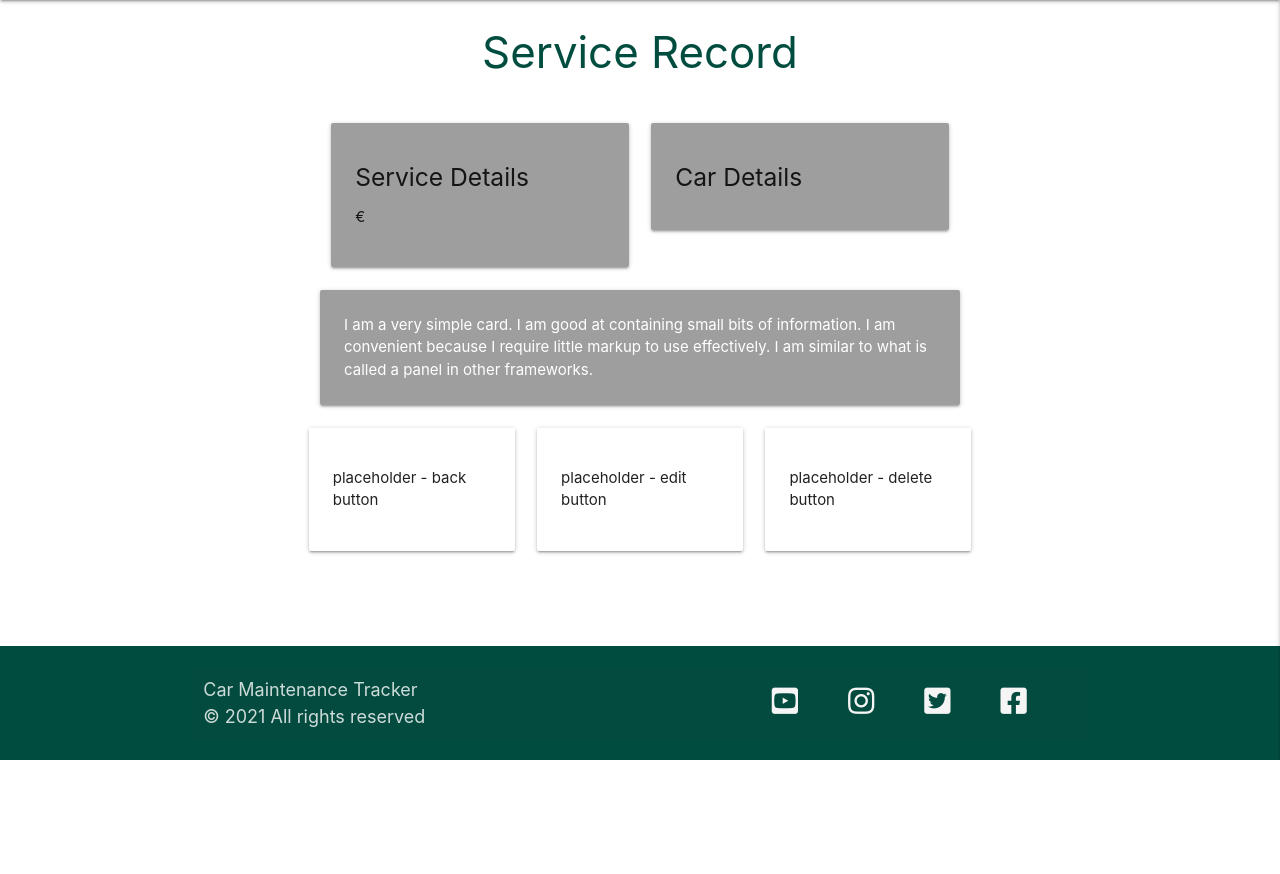
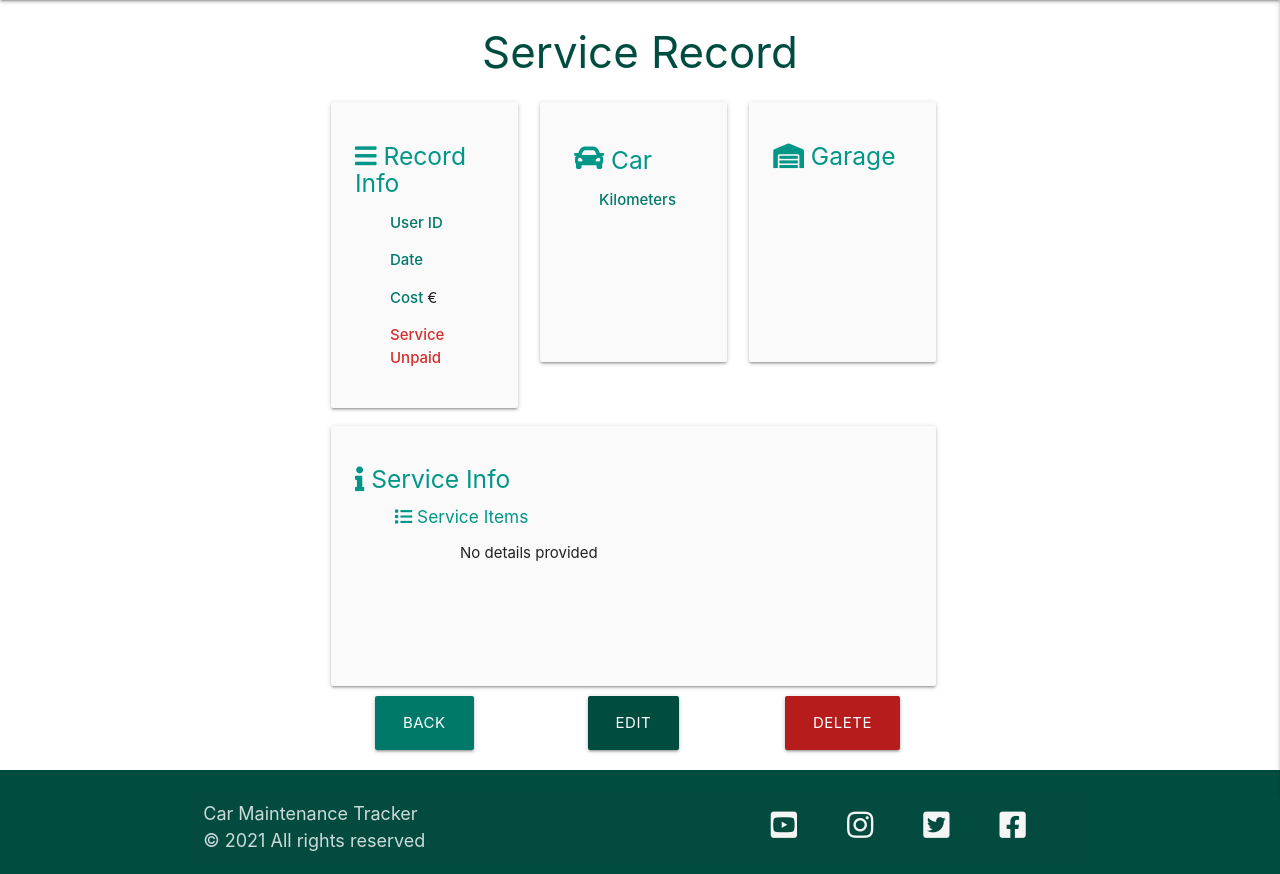
Before and after one commit to 31Amin/car_maintenance_tracker, a Flask app: template templates/detailed_record.html in a window 1280 px wide. Shown: the part 64-938 px from the top of the page. Before the commit the page ends 824 px from the top, so only its background shows below. Run offline with Flask 2, Linux system fonts and the light colour scheme; the template is opened without the code that fills it, so the values that code supplies are empty; some libraries are stand-ins or nearby versions.

Commit message:
added details to the detailed service page. Updated formatting and lay out. Added some CSS styling for the detailed service page. Data now populating from DB. Added buttons, back, edit & delete - function for buttons to be added

```diff
--- a/static/css/style.css
+++ b/static/css/style.css
@@ -125,3 +125,27 @@ main {
     white-space: nowrap;
   }
 }
+
+/* -_-_-_-_-_-_-_-_-_-_ Detailed Info Page _-_-_-_-_-_-_-_-_-_- */
+.row{
+    margin-bottom:10px !important;
+    margin-right:1px !important
+}
+.detailed_info_card {
+    margin-bottom:0px !important
+}
+.detailed_info_card p{
+    padding-left: 35px;
+}
+.detailed_info_card h6{
+    padding-left: 40px;
+}
+.detailed_info_card ol{
+    padding-left: 70px;
+}
+
+@media(min-width: 992px){
+    .detailed_info_card{
+        min-height: 260px;
+    }
+}
--- a/templates/detailed_record.html
+++ b/templates/detailed_record.html
@@ -1,64 +1,76 @@
 {% extends "base.html" %}
     {% block content %}
-         <h3 class="teal-text text-darken-4 center-align text-shadow">Service Record</h3>
+        <h3 class="teal-text text-darken-4 center-align text-shadow">Service Record</h3>
 
         <div class="row">
-
-            <div class="col s12 m6 offset-m3">
-                {{ record.reg_no }}
-            </div>
-
-        </div>
-        <div class="row">
-
             <div class="col s12 m6 offset-m3">
                 <div class="row">
-                    <div class="col s12 m6">
-                        <div class="card-panel grey ">
-                            <h5>Service Details</h5>
-                            <p>{{ record.username }}</p>
-                            <p>{{ record.service_date }}</p>
-                            <p>€ {{ record.service_cost }}</p>
-                            <p>{{ record._paid }}</p>
+                    <div class="col s12 m4">
+                        <div class="card-panel grey lighten-5 detailed_info_card">
+                            <h5 class="teal-text"><i class="fas fa-bars teal-text prefix"></i> Record Info</h5>
+                            <p> <strong class="teal-text text-darken-2">User ID </strong>{{ record.username }}</p>
+                            <p><strong class="teal-text text-darken-2">Date </strong> {{ record.service_date }}</p>
+                            <p><strong class="teal-text text-darken-2">Cost </strong> € {{ record.service_cost }}</p>
+                            {% if record.service_paid == "Yes" %}
+                            <p><strong class="teal-text text-darken-2">Service Paid </strong></p>
+                            {% else %}
+                            <p><strong class="red-text text-darken-2">Service Unpaid </strong></p>
+                            {% endif %}
                         </div>
                     </div>
-                    <div class="col s12 m6">
-                        <div class="card-panel grey ">
-                            <h5>Car Details</h5>
-                            <p>{{ record.car_make }} {{ record.car_model }}</p>
+                    <div class="col s12 m4">
+                        <div class="card-panel grey lighten-5 detailed_info_card">
+                            <h5 class="teal-text"><i class="fas fa-car teal-text prefix"></i> Car</h5>
+                            <p> {{ record.car_make }} {{ record.car_model }}</p>
                             <p>{{ record.reg_no }}</p>
-                            <p>{{ record.odometer_reading }}</p>
+                            <p>{{ record.odometer_reading }} <strong class="teal-text text-darken-2">Kilometers</strong></p>
 
                         </div>
                     </div>
-                    <div class="row">
-                    <div class="col s12 s12">
-                        <div class="card-panel grey ">
-                            <span class="white-text">I am a very simple card. I am good at containing small bits of information.
-                                I am convenient because I require little markup to use effectively. I am similar to what is
-                                called a panel in other frameworks.
-                            </span>
+                    <div class="col s12 m4">
+                        <div class="card-panel grey lighten-5 detailed_info_card">
+                            <h5 class="teal-text"><i class="fas fa-warehouse teal-text prefix"></i> Garage</h5>
+                            <p> {{ record.garage_name }}</p>
+                            <p>{{ record.garage_contact }}</p>
+                            <p>{{ record.garage_phone }}</p>
+                        </div>
+                        </div>
+                    </div>
+                    <div class="row detailed_info_row">
+                        <div class="col s12 s12">
+                            <div class="card-panel grey lighten-5 detailed_info_card">
+                                <h5 class="teal-text"><i class="fas fa-info teal-text"></i> Service Info</h5>
+                                <p>
+                                    {{ record.service_desc }}
+                                </p>
+                                <h6 class="teal-text"><i class="fas fa-list teal-text"></i> Service Items</h6>
+                                <ol>
+                                    {% if record.service_items|length >= 1 %}
+                                        {% for item in record.service_items %}
+                                            {% if item|length >= 1 %}
+                                                <li>{{ item }}</li>
+                                            {% else %}
+                                                <p>No details provided</p>
+                                            {% endif %}
+                                        {% endfor %}
+                                    {% else %}
+                                            <p>No details provided</p>
+                                    {% endif %}
+                                </ol>
+                            </div>
                         </div>
                     </div>
                     <div class="row">
-                    <div class="col s4 m4">
-                        <div class="card-panel">
-                            <p>placeholder - back button</p>
+                            <div class="col s4 m4 center-align">
+                                <a class="waves-effect teal darken-2 waves-light btn-large">Back</a>
+                            </div>
+                            <div class="col s4 m4 center-align">
+                                <a class="waves-effect teal darken-4 waves-light btn-large">Edit</a>
+                            </div>
+                            <div class="col s4 m4 center-align">
+                                <a class="waves-effect red darken-4 waves-light btn-large">Delete</a>
+                            </div>
                         </div>
-                    </div>
-                    <div class="col s4 m4">
-                        <div class="card-panel">
-                            <p>placeholder - edit button</p>
-                        </div>
-                    </div>
-                    <div class="col s4 m4">
-                        <div class="card-panel">
-                            <p>placeholder - delete button</p>
-                        </div>
-                    </div>
                 </div>
-            </div>
-
-        </div>
 
     {% endblock %}
```
